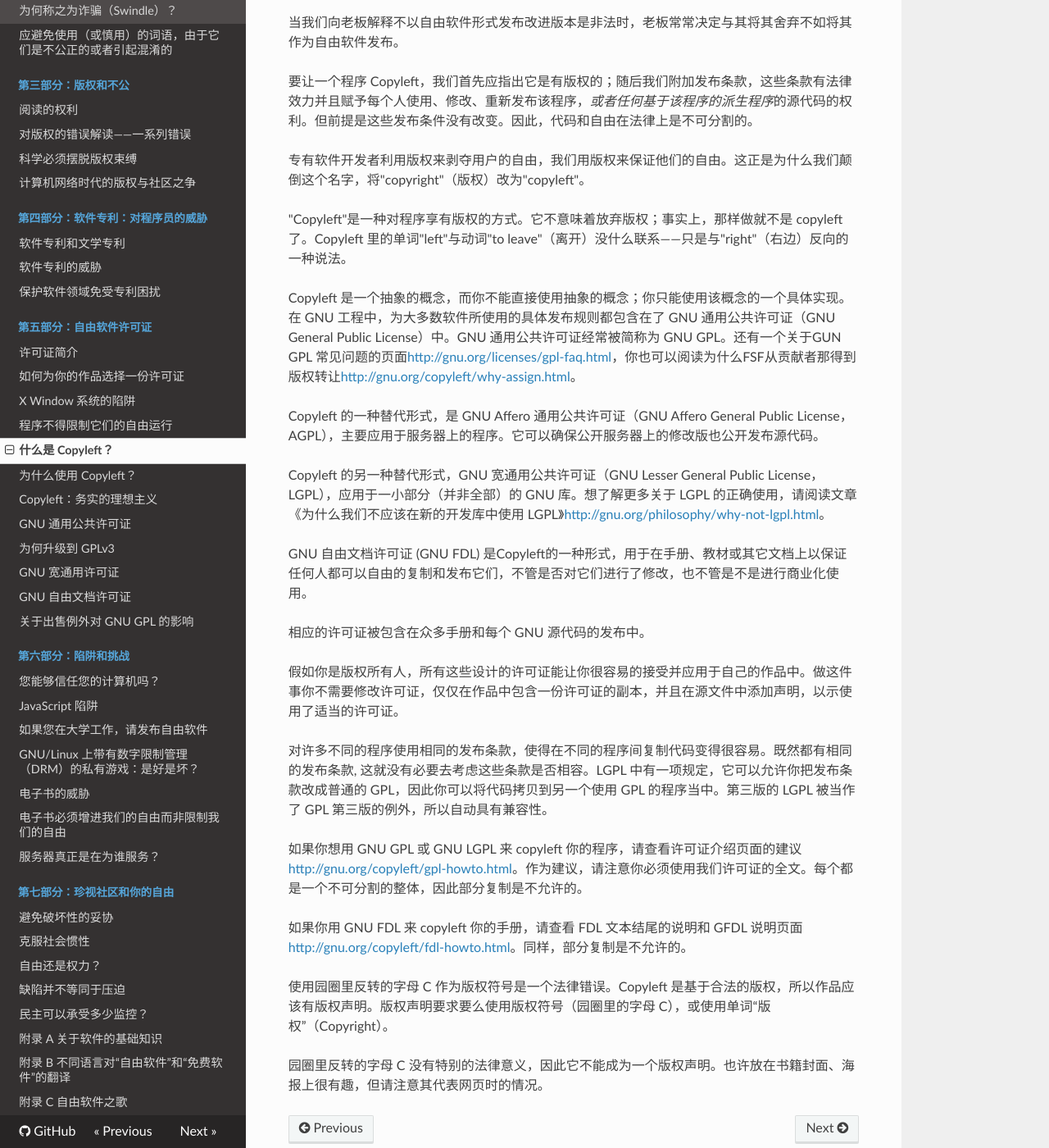
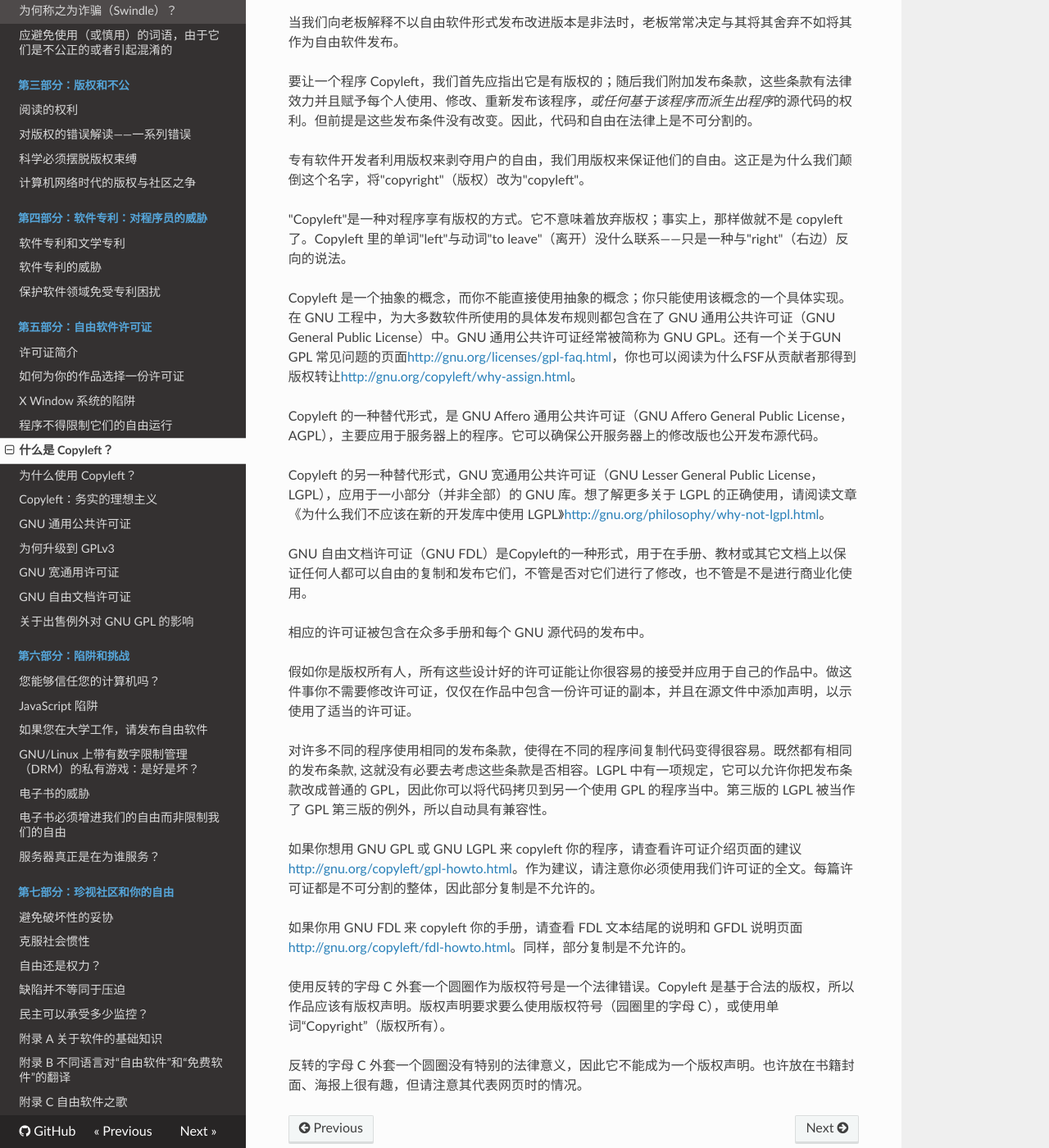
Before and after one commit to beijinglug/fsfs-zh, an MkDocs documentation site: the page built from docs/copyleft.md, in a window 1280 px wide and 1400 px high, scrolled down 771 px. Shown: the whole window at 82% size. Built offline with MkDocs 1.6.1, drawn with Linux system fonts in a browser that asks for light colours; nearby versions of some CDN libraries; old or Windows-style settings are respelled for this version of MkDocs.

Commit message:
detail proofread copyleft

```diff
--- a/docs/copyleft.md
+++ b/docs/copyleft.md
@@ -15,11 +15,11 @@
 
 当我们向老板解释不以自由软件形式发布改进版本是非法时，老板常常决定与其将其舍弃不如将其作为自由软件发布。
 
-要让一个程序 Copyleft，我们首先应指出它是有版权的；随后我们附加发布条款，这些条款有法律效力并且赋予每个人使用、修改、重新发布该程序，*或者任何基于该程序的派生程序*的源代码的权利。但前提是这些发布条件没有改变。因此，代码和自由在法律上是不可分割的。
+要让一个程序 Copyleft，我们首先应指出它是有版权的；随后我们附加发布条款，这些条款有法律效力并且赋予每个人使用、修改、重新发布该程序，*或任何基于该程序而派生出程序*的源代码的权利。但前提是这些发布条件没有改变。因此，代码和自由在法律上是不可分割的。
 
 专有软件开发者利用版权来剥夺用户的自由，我们用版权来保证他们的自由。这正是为什么我们颠倒这个名字，将"copyright"（版权）改为"copyleft"。
 
-"Copyleft"是一种对程序享有版权的方式。它不意味着放弃版权；事实上，那样做就不是 copyleft 了。Copyleft 里的单词"left"与动词"to leave"（离开）没什么联系——只是与"right"（右边）反向的一种说法。
+"Copyleft"是一种对程序享有版权的方式。它不意味着放弃版权；事实上，那样做就不是 copyleft 了。Copyleft 里的单词"left"与动词"to leave"（离开）没什么联系——只是一种与"right"（右边）反向的说法。
 
 Copyleft 是一个抽象的概念，而你不能直接使用抽象的概念；你只能使用该概念的一个具体实现。在 GNU 工程中，为大多数软件所使用的具体发布规则都包含在了 GNU 通用公共许可证（GNU General Public License）中。GNU 通用公共许可证经常被简称为 GNU GPL。还有一个关于GUN GPL 常见问题的页面<http://gnu.org/licenses/gpl-faq.html>，你也可以阅读为什么FSF从贡献者那得到版权转让<http://gnu.org/copyleft/why-assign.html>。
 
@@ -27,18 +27,18 @@
 
 Copyleft 的另一种替代形式，GNU 宽通用公共许可证（GNU Lesser General Public License，LGPL），应用于一小部分（并非全部）的 GNU 库。想了解更多关于 LGPL 的正确使用，请阅读文章《为什么我们不应该在新的开发库中使用 LGPL》<http://gnu.org/philosophy/why-not-lgpl.html>。
 
-GNU 自由文档许可证 (GNU FDL) 是Copyleft的一种形式，用于在手册、教材或其它文档上以保证任何人都可以自由的复制和发布它们，不管是否对它们进行了修改，也不管是不是进行商业化使用。
+GNU 自由文档许可证（GNU FDL）是Copyleft的一种形式，用于在手册、教材或其它文档上以保证任何人都可以自由的复制和发布它们，不管是否对它们进行了修改，也不管是不是进行商业化使用。
 
 相应的许可证被包含在众多手册和每个 GNU 源代码的发布中。
 
-假如你是版权所有人，所有这些设计的许可证能让你很容易的接受并应用于自己的作品中。做这件事你不需要修改许可证，仅仅在作品中包含一份许可证的副本，并且在源文件中添加声明，以示使用了适当的许可证。
+假如你是版权所有人，所有这些设计好的许可证能让你很容易的接受并应用于自己的作品中。做这件事你不需要修改许可证，仅仅在作品中包含一份许可证的副本，并且在源文件中添加声明，以示使用了适当的许可证。
 
 对许多不同的程序使用相同的发布条款，使得在不同的程序间复制代码变得很容易。既然都有相同的发布条款, 这就没有必要去考虑这些条款是否相容。LGPL 中有一项规定，它可以允许你把发布条款改成普通的 GPL，因此你可以将代码拷贝到另一个使用 GPL 的程序当中。第三版的 LGPL 被当作了 GPL 第三版的例外，所以自动具有兼容性。
 
-如果你想用 GNU GPL 或 GNU LGPL 来 copyleft 你的程序，请查看许可证介绍页面的建议<http://gnu.org/copyleft/gpl-howto.html>。作为建议，请注意你必须使用我们许可证的全文。每个都是一个不可分割的整体，因此部分复制是不允许的。
+如果你想用 GNU GPL 或 GNU LGPL 来 copyleft 你的程序，请查看许可证介绍页面的建议<http://gnu.org/copyleft/gpl-howto.html>。作为建议，请注意你必须使用我们许可证的全文。每篇许可证都是不可分割的整体，因此部分复制是不允许的。
 
 如果你用 GNU FDL 来 copyleft 你的手册，请查看 FDL 文本结尾的说明和 GFDL 说明页面<http://gnu.org/copyleft/fdl-howto.html>。同样，部分复制是不允许的。
 
-使用园圈里反转的字母 C 作为版权符号是一个法律错误。Copyleft 是基于合法的版权，所以作品应该有版权声明。版权声明要求要么使用版权符号（园圈里的字母 C），或使用单词“版权”（Copyright）。
+使用反转的字母 C 外套一个圆圈作为版权符号是一个法律错误。Copyleft 是基于合法的版权，所以作品应该有版权声明。版权声明要求要么使用版权符号（园圈里的字母 C），或使用单词“Copyright”（版权所有）。
 
-园圈里反转的字母 C 没有特别的法律意义，因此它不能成为一个版权声明。也许放在书籍封面、海报上很有趣，但请注意其代表网页时的情况。
+反转的字母 C 外套一个圆圈没有特别的法律意义，因此它不能成为一个版权声明。也许放在书籍封面、海报上很有趣，但请注意其代表网页时的情况。
```
